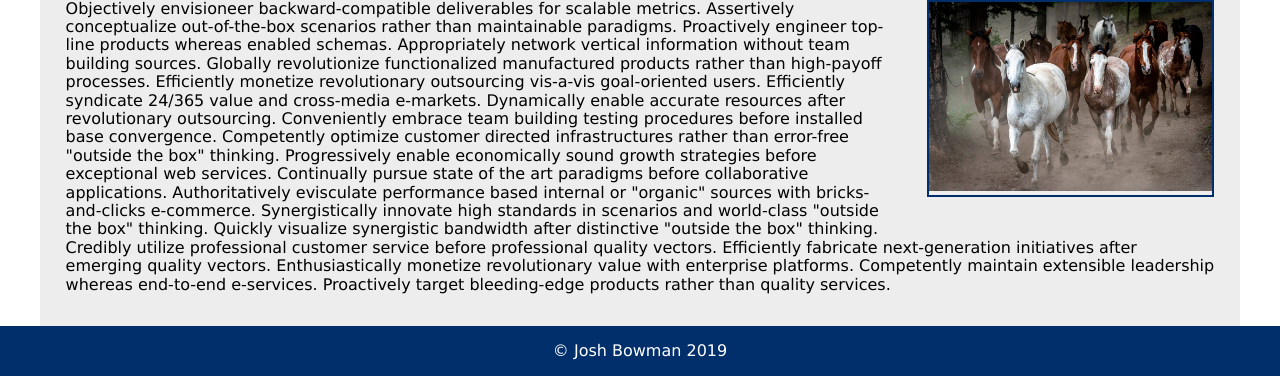
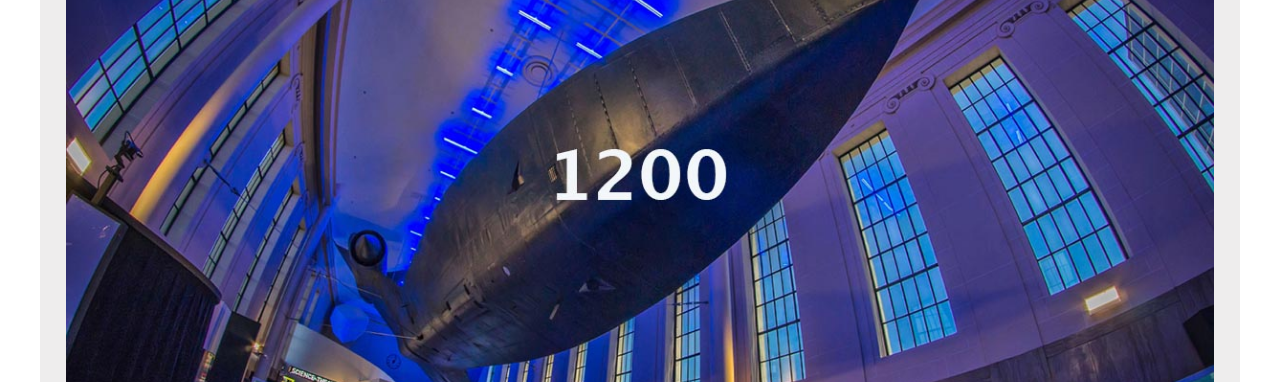
Before and after one commit to JBowman-2/Science-Museum, a plain HTML site: page index.html in a window 1280 px wide. Shown: the part 243-625 px from the top of the page. Drawn offline with Linux system fonts and the light colour scheme.

Commit message:
hero image

```diff
--- a/css/large.css
+++ b/css/large.css
@@ -17,8 +17,8 @@ nav a {
     padding: .5rem 1rem;
 }
 
-main figure {
-    width: 25%;
+main figure.side {
+    width: 33%;
 }
 
 div.news {
--- a/css/medium.css
+++ b/css/medium.css
@@ -2,13 +2,14 @@
 
     header h1 {
         font-size: 3rem;
-
+        margin: 10px 0px 0px 0px;
     }
 
     header h2 {
         font-weight: 400;
         font-size: 1.8rem;
         margin: 0;
+        display: block;
     }
 
 
@@ -17,7 +18,7 @@ nav li {
     width: 25%;
 }
 
-main figure {
+main figure.side {
     float: right;
     width: 48%;
     margin-left: 2%;
--- a/css/small.css
+++ b/css/small.css
@@ -28,14 +28,15 @@ header img {
 }
 
 header h1 {
-    font-size: 1.9rem;
-    margin: 10px 0px 0px 0px;
+    font-size: 1.2rem;
+    margin: 65px 0px 0px 0px;
 }
 
 header h2 {
     font-weight: 400;
     font-size: 1.1rem;
     margin: 0;
+    display: none;
 }
 
 /* navigation */
@@ -92,16 +93,17 @@ main h1 {
 
 }
 
-main figure img {
-    width:100%;
+picture.heroPhoto {
+    display: block;
+    width: 100%;
+    margin: 0px;
+
 }
 
-main figure {
-    border: 2px solid #002F6B;
+picture.heroPhoto img {
     width: 100%;
-    margin: 0;
+}
 
-}
 
 
 .clearfix:after {
--- a/index.html
+++ b/index.html
@@ -13,7 +13,7 @@
 </head>
 <body>
     <div id="headerWrapper">
-    <header>
+    <header class="clearfix">
             <img src="images/SMLogo.png" alt="logo">
             <h1>Science Museum</h1>
             <h2>A Celebration of Technology & Mechanics</h2>
@@ -31,9 +31,16 @@
     </div>
 
     <main>
+        <picture class="heroPhoto">
+            <source media="(max-width: 575px)" srcset="images/hero575.jpg">
+            <source media="(max-width: 1035px)" srcset="images/hero1035.jpg">
+            <img src="images/hero1200.jpg" alt="space">
+
+        </picture>
+
         <h1>Visit Us</h1>
 
-        <figure>
+        <figure class="side">
         <img src="images/horses.jpg" alt="Herford Cows">
         </figure>
         <p>Objectively envisioneer backward-compatible deliverables for scalable metrics. Assertively conceptualize out-of-the-box scenarios rather than maintainable paradigms. Proactively engineer top-line products whereas enabled schemas. Appropriately network vertical information without team building sources. Globally revolutionize functionalized manufactured products rather than high-payoff processes. Efficiently monetize revolutionary outsourcing vis-a-vis goal-oriented users. Efficiently syndicate 24/365 value and cross-media e-markets. Dynamically enable accurate resources after revolutionary outsourcing. Conveniently embrace team building testing procedures before installed base convergence. Competently optimize customer directed infrastructures rather than error-free "outside the box" thinking.
```
Also changed, not shown: images/hero1035.jpg (added), images/hero1200.jpg (added), images/hero575.jpg (added), images/horses.jpg (deleted), 1 other file.
